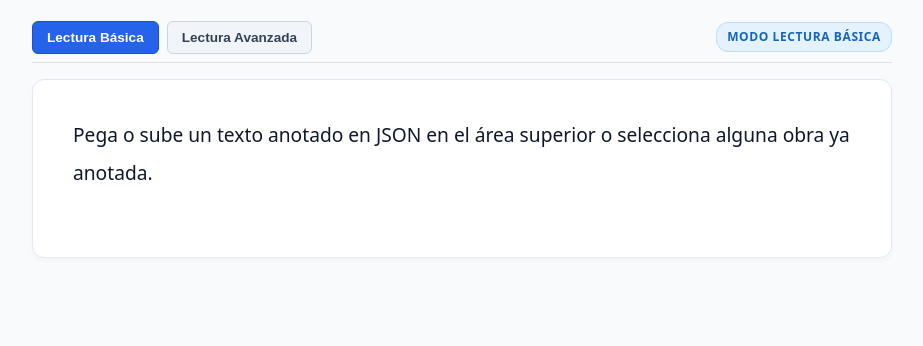
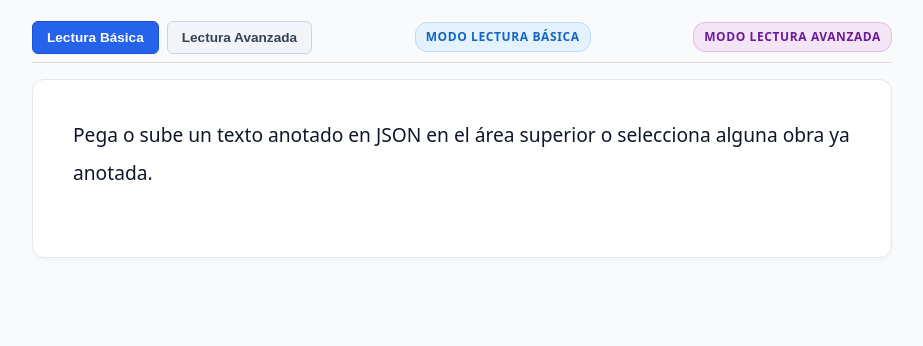
Before and after one commit to lectorespa/LexiLectura, a plain HTML site: page index.html in a window 1280 px wide. Shown: the part 454-800 px from the top of the page, without its empty margins (178-1101 px from the left). Drawn offline with Linux system fonts and the light colour scheme.

Commit message:
Update index.html

```diff
--- a/index.html
+++ b/index.html
@@ -81,6 +81,7 @@
         <button class="btn btn-secondary level-btn" data-level="deep" type="button">Lectura Avanzada</button>
       </div>
       <span id="levelIndicatorBadge" class="level-badge short-mode">Modo Lectura Básica</span>
+      <span id="levelIndicatorBadge" class="level-badge deep-mode">Modo Lectura Avanzada</span>
     </div>
 
     <!-- Cuerpo del Texto -->
```
